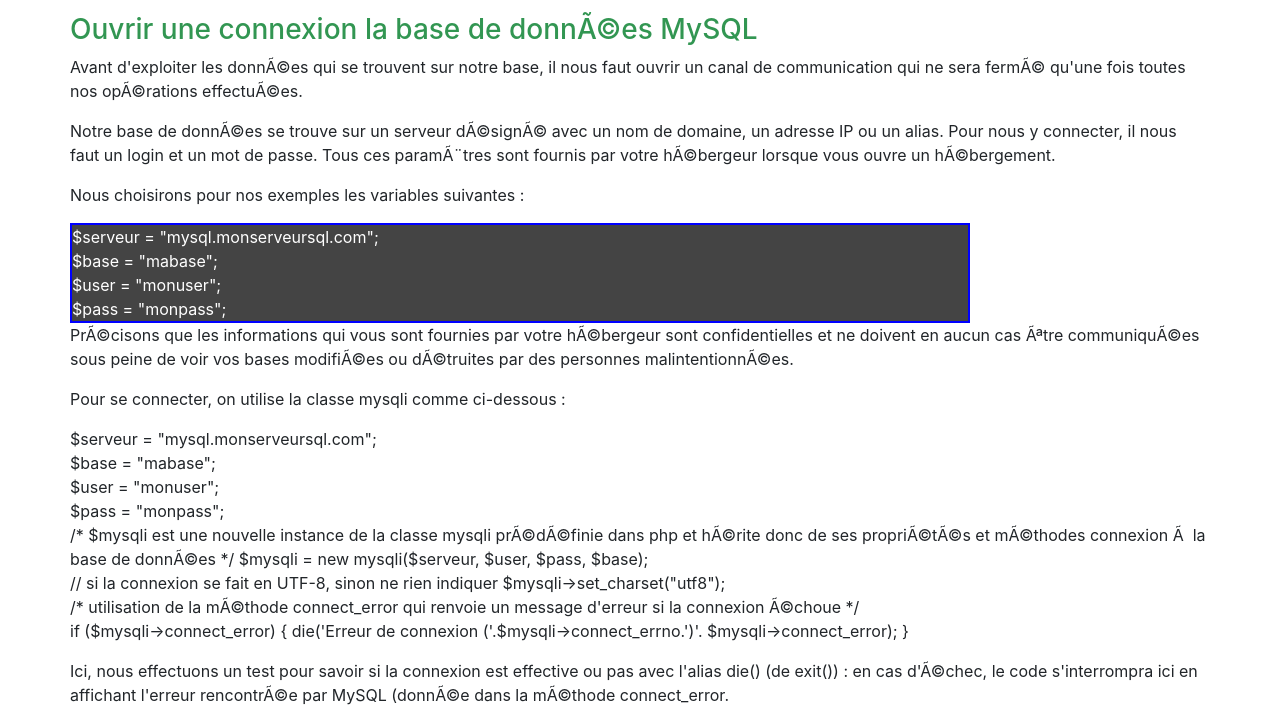
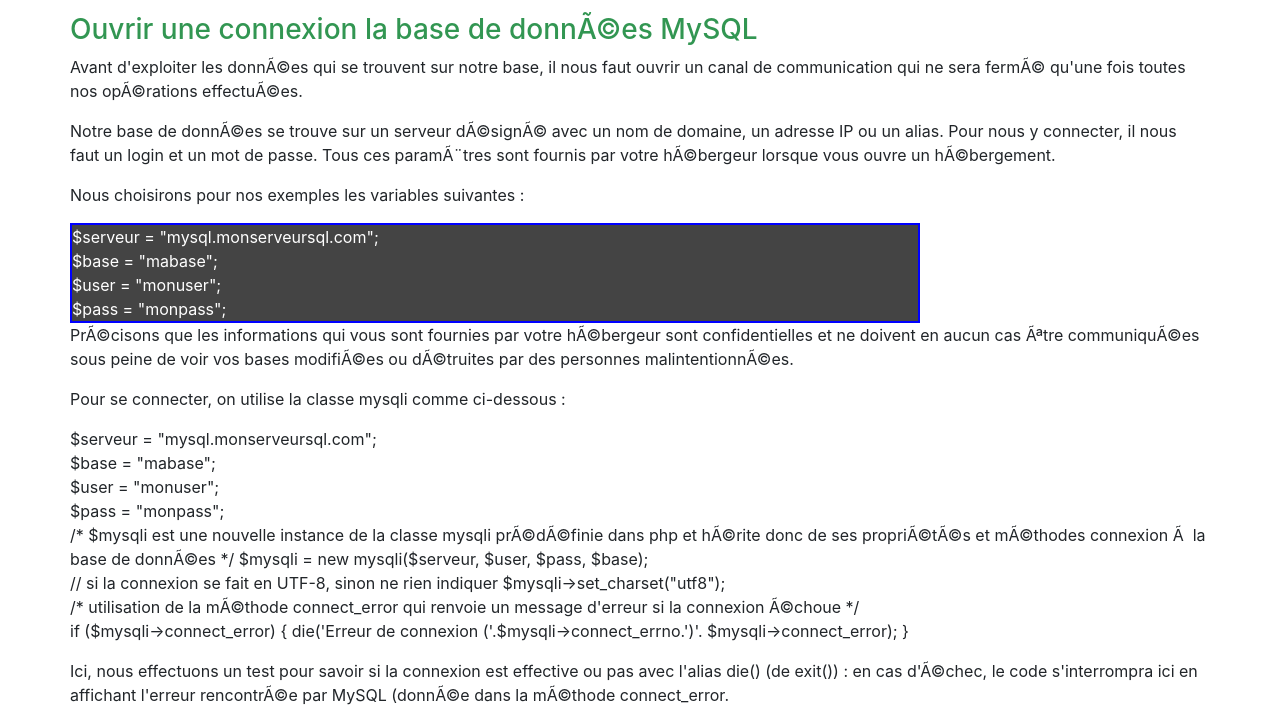
Before and after one commit to diaabdou7/conneextion_php, a plain HTML site: page index.html in a window 1280 px wide. Shown: the part 1204-1924 px from the top of the page. Drawn offline with nearby package versions, Linux system fonts and the light colour scheme.

Commit message:
Mise à jour

```diff
--- a/style.css
+++ b/style.css
@@ -1,6 +1,6 @@
 .php_code
 {
-	width:900px;
+	width:850px;
 	height:100px;
 	background-color: #444444;
 	border:solid blue 2px;
```
